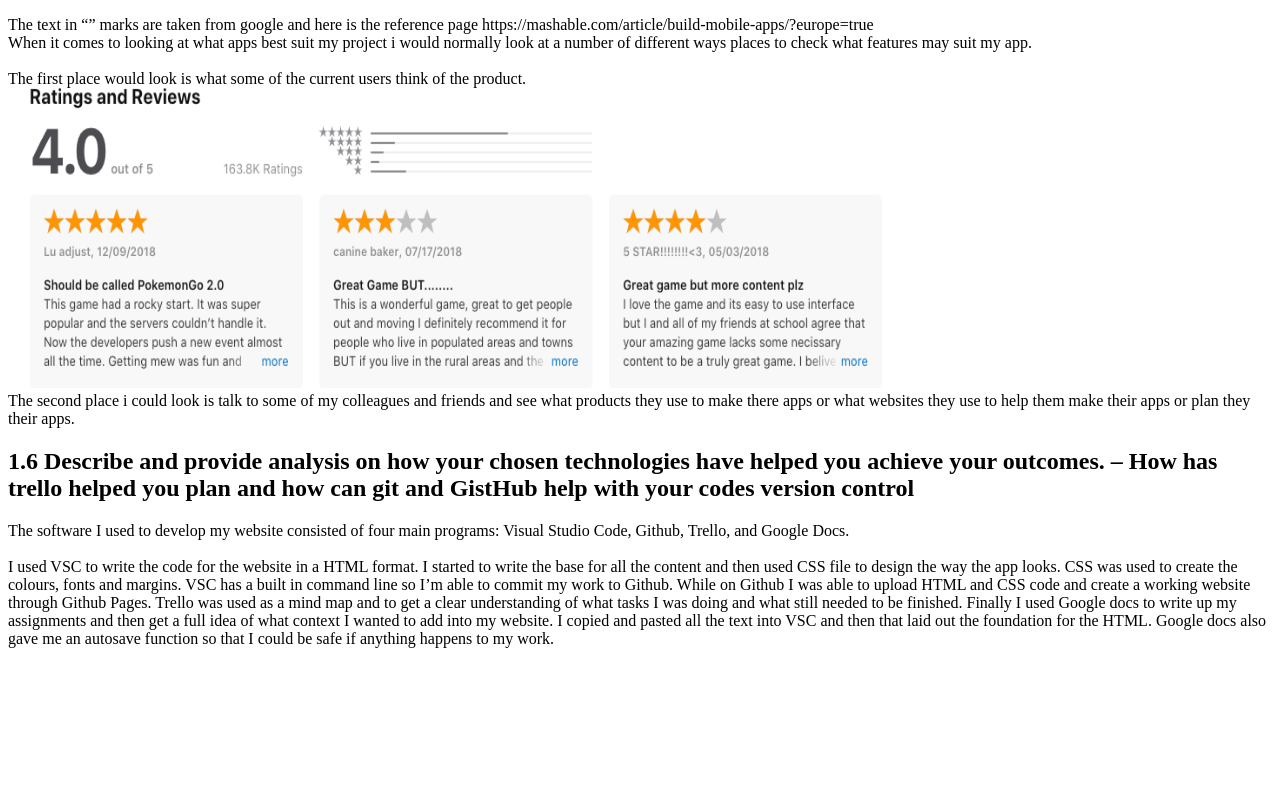
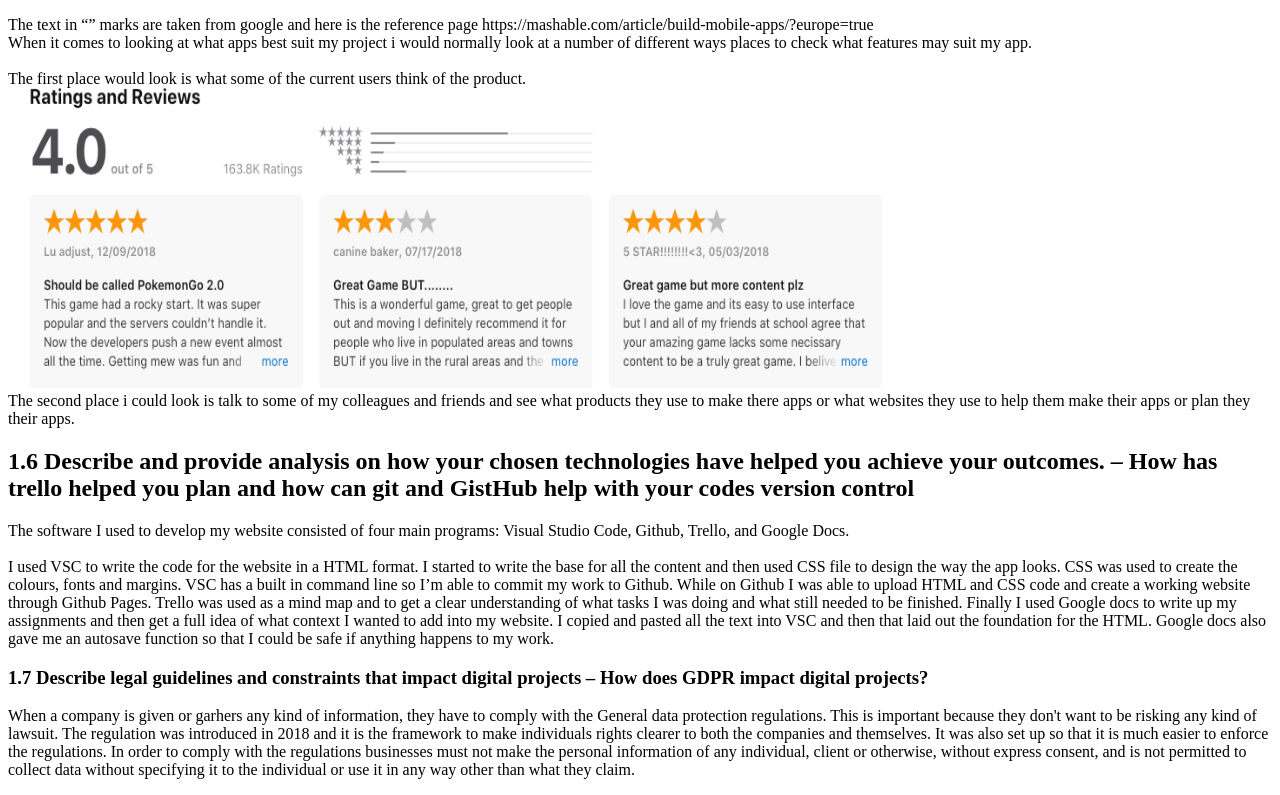
Before and after one commit to LukejeremiahRobinson/Blog, a plain HTML site: page assignment-1.html in a window 1280 px wide. Shown: the part 2160-2955 px from the top of the page. Before the commit the page ends 2824 px from the top, so only its background shows below. Drawn offline with Linux system fonts and the light colour scheme.

Commit message:
even more code

```diff
--- a/assignment-1.html
+++ b/assignment-1.html
@@ -119,7 +119,12 @@
     <br>
     I used VSC to write the code for the website in a HTML format. I started to write the base for all the content and then used CSS file to design the way the app looks. CSS was used to create the colours, fonts and margins. VSC has a built in command line so I’m able to commit my work to Github. While on Github I was able to upload HTML and CSS code and create a working website through Github Pages. Trello was used as a mind map and to get a clear understanding of what tasks I was doing and what still needed to be finished. Finally I used Google docs to write up my assignments and then get a full idea of what context I wanted to add into my website. I copied and pasted all the text into VSC and then that laid out the foundation for the HTML. Google docs also gave me an autosave function so that I could be safe if anything happens to my work.
 </p>
-
+<h3>
+    1.7 Describe legal guidelines and constraints that impact digital projects – How does GDPR impact digital projects?
+</h3>
+<p>
+     When a company is given or garhers any kind of information, they have to comply with the General data protection regulations. This is important because they don't want to be risking any kind of lawsuit. The regulation was introduced in 2018 and it is the framework to make individuals rights clearer to both the companies and themselves. It was also set up so that it is much easier to enforce the regulations. In order to comply with the regulations businesses must not make the personal information of any individual, client or otherwise, without express consent, and is not permitted to collect data without specifying it to the individual or use it in any way other than what they claim.
+</p>
 
 </body>
 </html>
```
